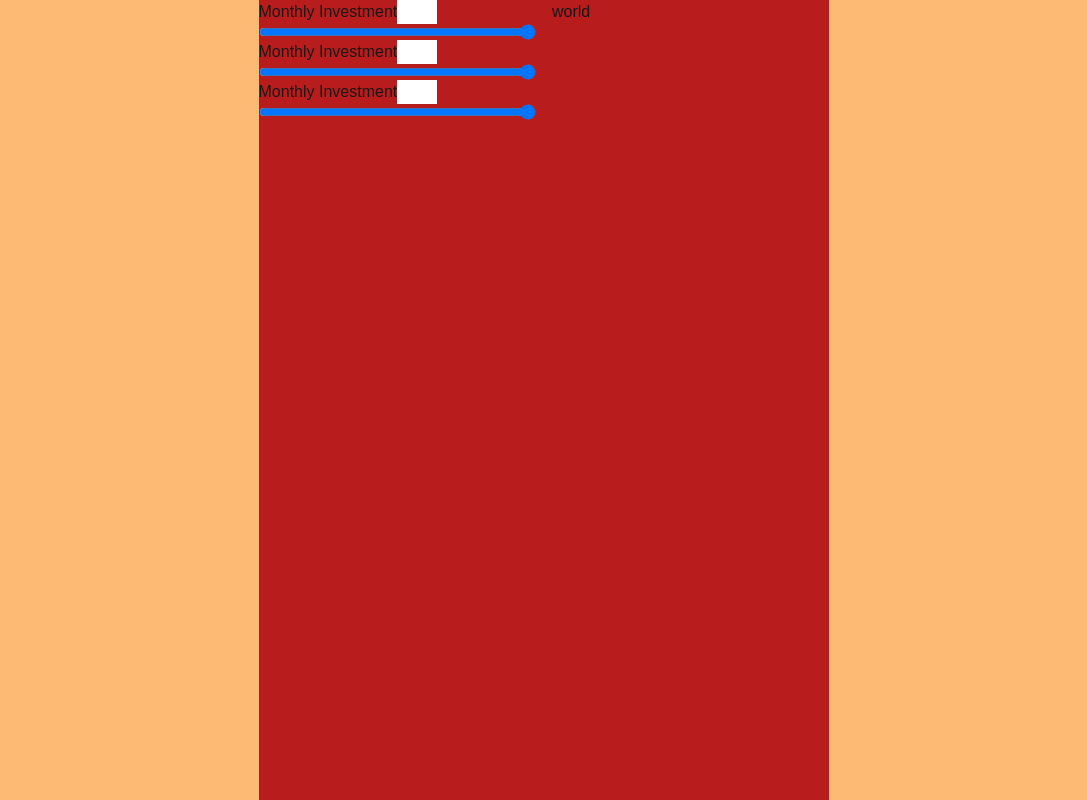
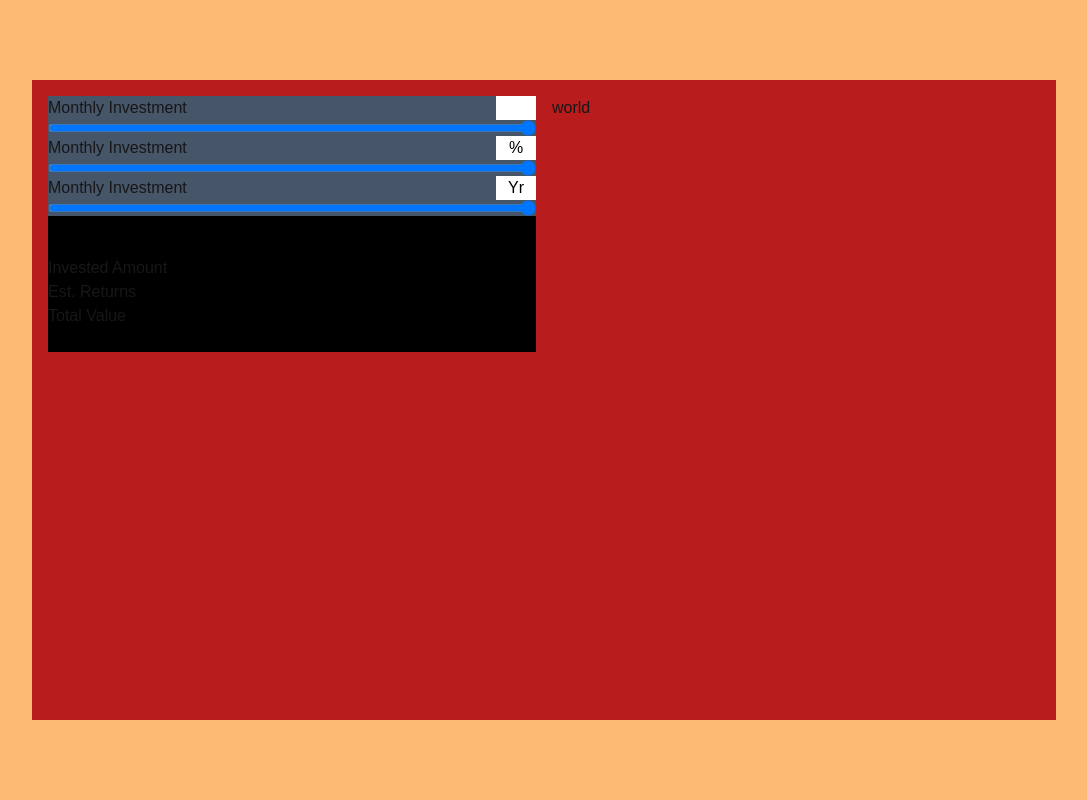
Before and after one commit to Mohanusendi01/nextapp, a Next.js app: page /calculator in a window 1280 px wide. Shown: the whole page, without its empty margins (96-1183 px from the left). Built offline with nearby package versions, Linux system fonts and the light colour scheme.

Commit message:
fixing calculator layout

```diff
--- a/src/components/CalcLayout.tsx
+++ b/src/components/CalcLayout.tsx
@@ -6,17 +6,18 @@ function CalcLayout() {
   const [rate, setRate] = useState("");
   const [rreturn, setReturn] = useState("");
   return (
-    <div className="w-70% h-full bg-red-700">
-      <div className="grid gap-4 grid-cols-2">
+    <div className="w-4/5 h-4/5 bg-red-700 p-4 ">
+      <div className="grid gap-4 grid-cols-2 ">
         <div className="1">
-          <div className="flex flex-col">
-            <div className="grid grid-cols-2">
-              <label htmlFor="invest">Monthly Investment</label>
+          <div className=" grid grid-rows-2 gap-4 bg-black h-full">
+          <div className="flex flex-col justify-evenly bg-slate-600 h-full">
+            <div className="grid grid-cols-2 ">
+              <label htmlFor="invest ">Monthly Investment</label>
               <input
-                className="w-10 "
+                className="w-10 justify-self-end text-black text-center"
                 type="text"
                 id="nub"
-                value={invest}
+                value={`${invest}`}
                 onChange={(e) => setInvest(e.target.value)}
               />
             </div>
@@ -28,13 +29,13 @@ function CalcLayout() {
               max="11"
               onChange={(e) => setInvest(e.target.value)}
             />
-            <div className="grid grid-cols-2">
+            <div className="grid grid-cols-2 ">
               <label htmlFor="invest">Monthly Investment</label>
               <input
-                className="w-10"
+                className="w-10 justify-self-end text-black text-center"
                 type="text"
                 id="nub"
-                value={invest}
+                value={`${invest}%`}
                 onChange={(e) => setInvest(e.target.value)}
               />
             </div>
@@ -46,13 +47,13 @@ function CalcLayout() {
               max="11"
               onChange={(e) => setInvest(e.target.value)}
             />
-            <div className="grid grid-cols-2 items-end">
-              <label htmlFor="invest">Monthly Investment</label>
+            <div className="grid grid-cols-2 items-end ">
+              <label htmlFor="invest place-items-start">Monthly Investment</label>
               <input
-                className="w-10 "
+                className="w-10 justify-self-end  text-black text-center"
                 type="text"
                 id="nub"
-                value={invest}
+                value={`${invest}Yr`}
                 onChange={(e) => setInvest(e.target.value)}
               />
             </div>
@@ -65,6 +66,12 @@ function CalcLayout() {
               onChange={(e) => setInvest(e.target.value)}
             />
           </div>
+          <div className='mt-6'>
+            <p className="1">Invested Amount</p>
+            <p className="2">Est. Returns </p>
+            <p className="3">Total Value</p>
+          </div>
+          </div>
         </div>
         <div className="2">world</div>
       </div>
```
